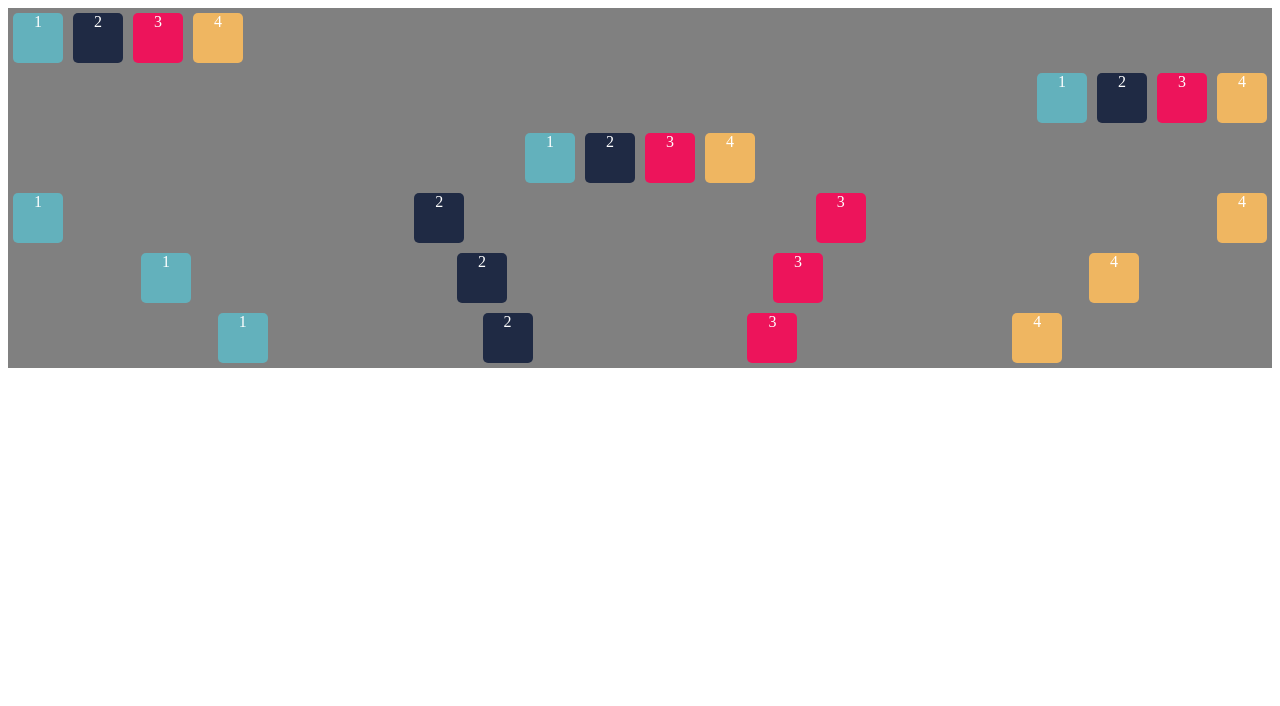
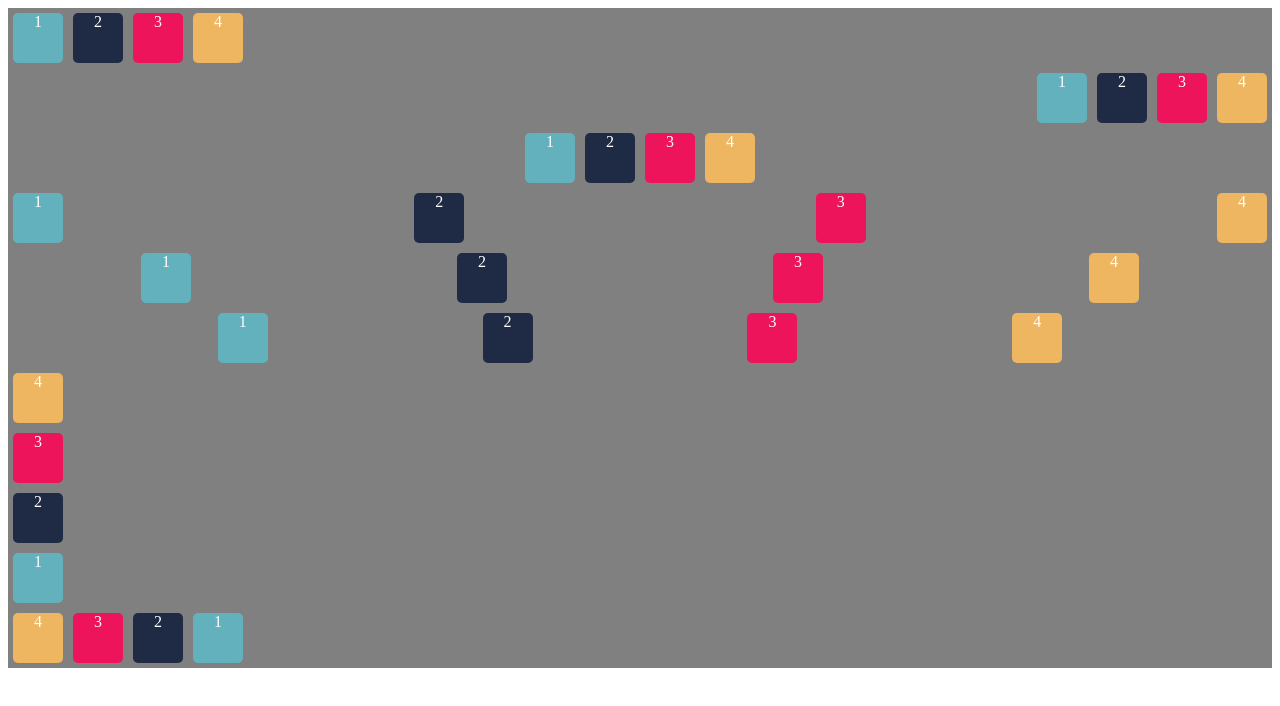
Before and after one commit to M4theusRibeiro/exercicio-flex-box, a plain HTML site: page index.html in a window 1280 px wide. Drawn offline with Linux system fonts and the light colour scheme.

Commit message:
container-desafio

```diff
--- a/index.html
+++ b/index.html
@@ -45,6 +45,17 @@
         <div class="filho rosa">3</div>
         <div class="filho amarelo">4</div>
     </div>
-
+    <div class="container exercicioB">
+        <div class="filho azul-claro">1</div>
+        <div class="filho azul-escuro">2</div>
+        <div class="filho rosa">3</div>
+        <div class="filho amarelo">4</div>
+    </div>
+    <div class="container desafio">
+        <div class="filho azul-claro">1</div>
+        <div class="filho azul-escuro">2</div>
+        <div class="filho rosa">3</div>
+        <div class="filho amarelo">4</div>
+    </div>
 </body>
 </html>
--- a/styles.css
+++ b/styles.css
@@ -20,6 +20,14 @@
 }
 .space-evenly{
     justify-content: space-evenly;
+}
+.exercicioB{
+    justify-content: flex-start;
+    flex-direction: column-reverse;
+}
+.desafio{
+    justify-content: flex-end;
+   flex-direction: row-reverse;
 }
 .filho{
     width: 50px;
```
